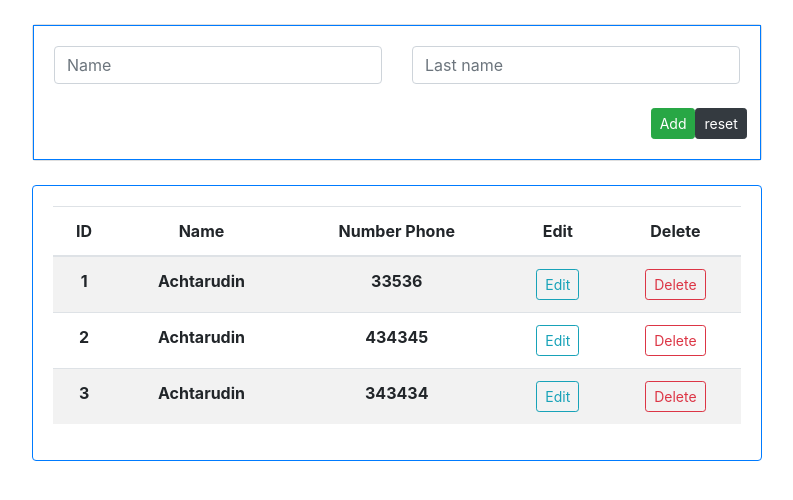
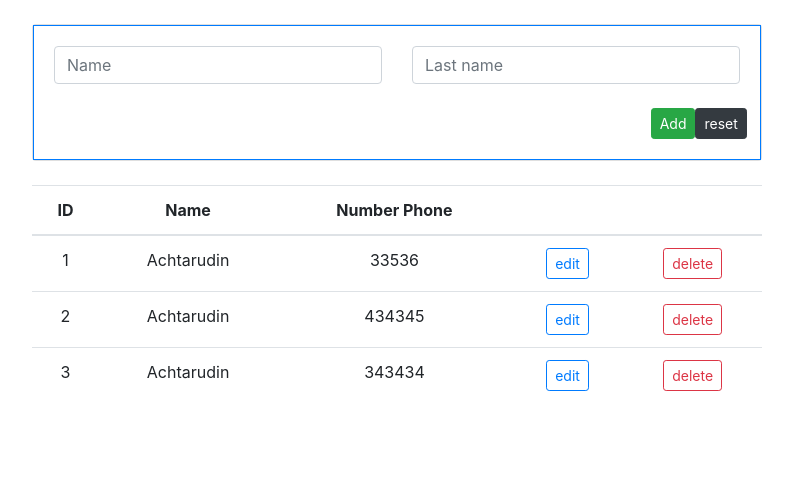
Before and after one commit to achtarudin/crud-table, a Vue app: page / in a window 1280 px wide. Shown: the top 500 px of the page, without its empty margins (243-1036 px from the left). Built offline with nearby package versions, Linux system fonts and the light colour scheme.

Commit message:
add component Table.vue

```diff
--- a/src/components/Table.vue
+++ b/src/components/Table.vue
@@ -1,24 +1,28 @@
 <template>
-<div class="card card-body border border-primary">
-  <table class="table table-striped table-hover">
-    <thead class="">
+  <div>
+    <table class="table table-hover">
+      <thead>
         <tr class="text-center">
           <th scope="col">ID</th>
           <th scope="col">Name</th>
           <th scope="col">Number Phone</th>
-        <th scope="col">Edit</th>
-        <th scope="col">Delete</th>
+          <th scope="col"></th>
+          <th scope="col"></th>
+
         </tr>
       </thead>
       <tbody>
-      <tr v-for="customer in customers"
-      :key="customer.id"
-      class="text-center">
-        <th>{{customer.id}}</th>
-        <th>{{customer.name}}</th>
-        <th>{{customer.numberPhone}}</th>
-        <th><button class="btn btn-outline-info btn-sm">Edit</button></th>
-        <th><button class="btn btn-outline-danger btn-sm">Delete</button></th>
+        <tr scope="row" v-for="customer in custumers" :key="customer.id">
+          <td class="text-center">{{customer.id}}</td>
+          <td class="text-center">{{customer.name}}</td>
+          <td class="text-center">{{customer.numberPhone}}</td>
+          <td class="text-center">
+            <button type="button" class="btn btn-outline-primary btn-sm">edit</button>
+          </td>
+          <td class="text-center">
+            <button type="button" class="btn btn-outline-danger btn-sm">delete</button>
+          </td>
+
         </tr>
       </tbody>
     </table>
@@ -28,14 +32,13 @@
 <script>
 export default {
   computed: {
-    customers: function () {
-      let customers = this.$store.getters.getCustomers
-      return customers
+    custumers: function() {
+      var getCustomers = this.$store.getters.getCustomers
+      return getCustomers
     }
   }
 }
 </script>
 
 <style>
-
 </style>
```
Lines whose indentation alone changed are shown as unchanged.
